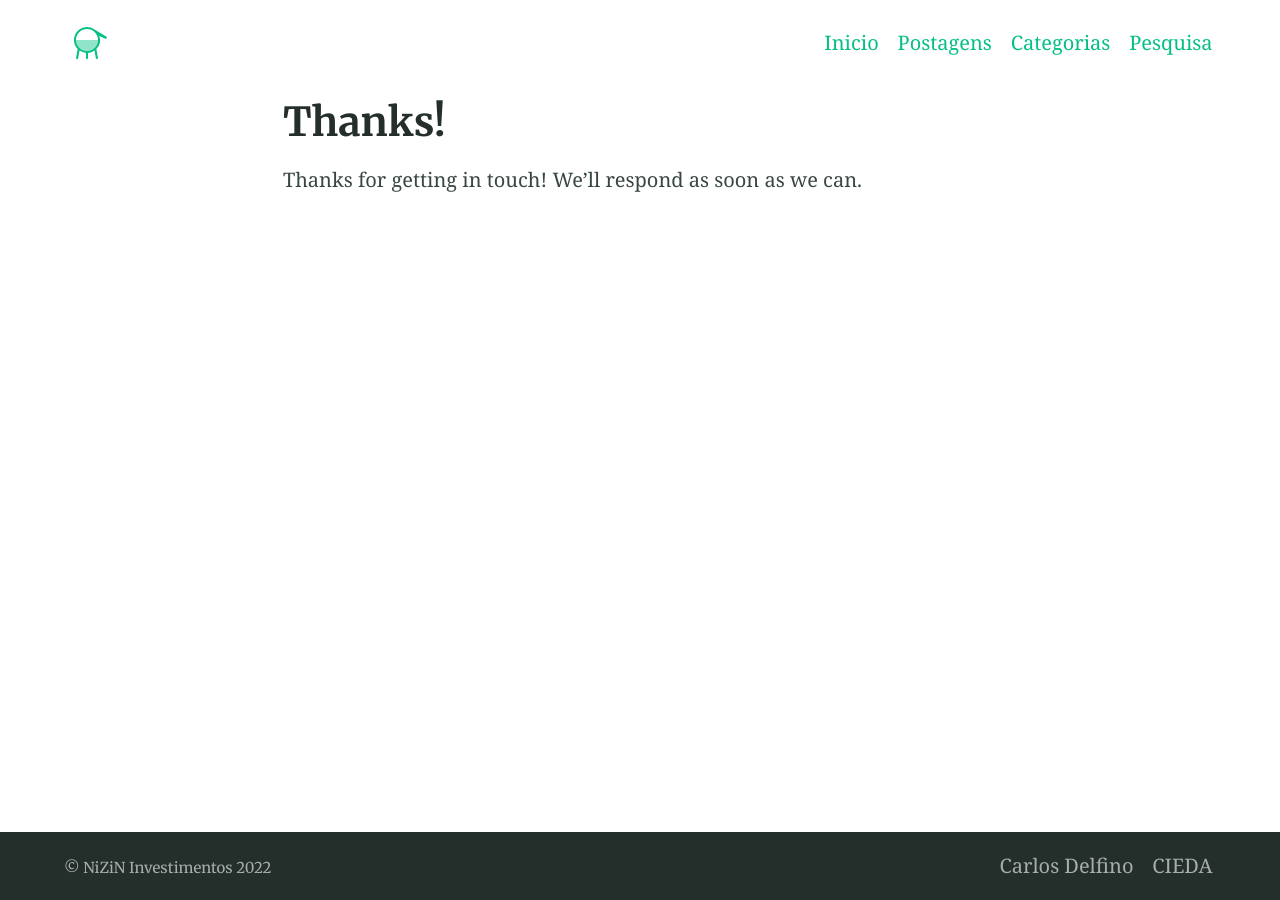
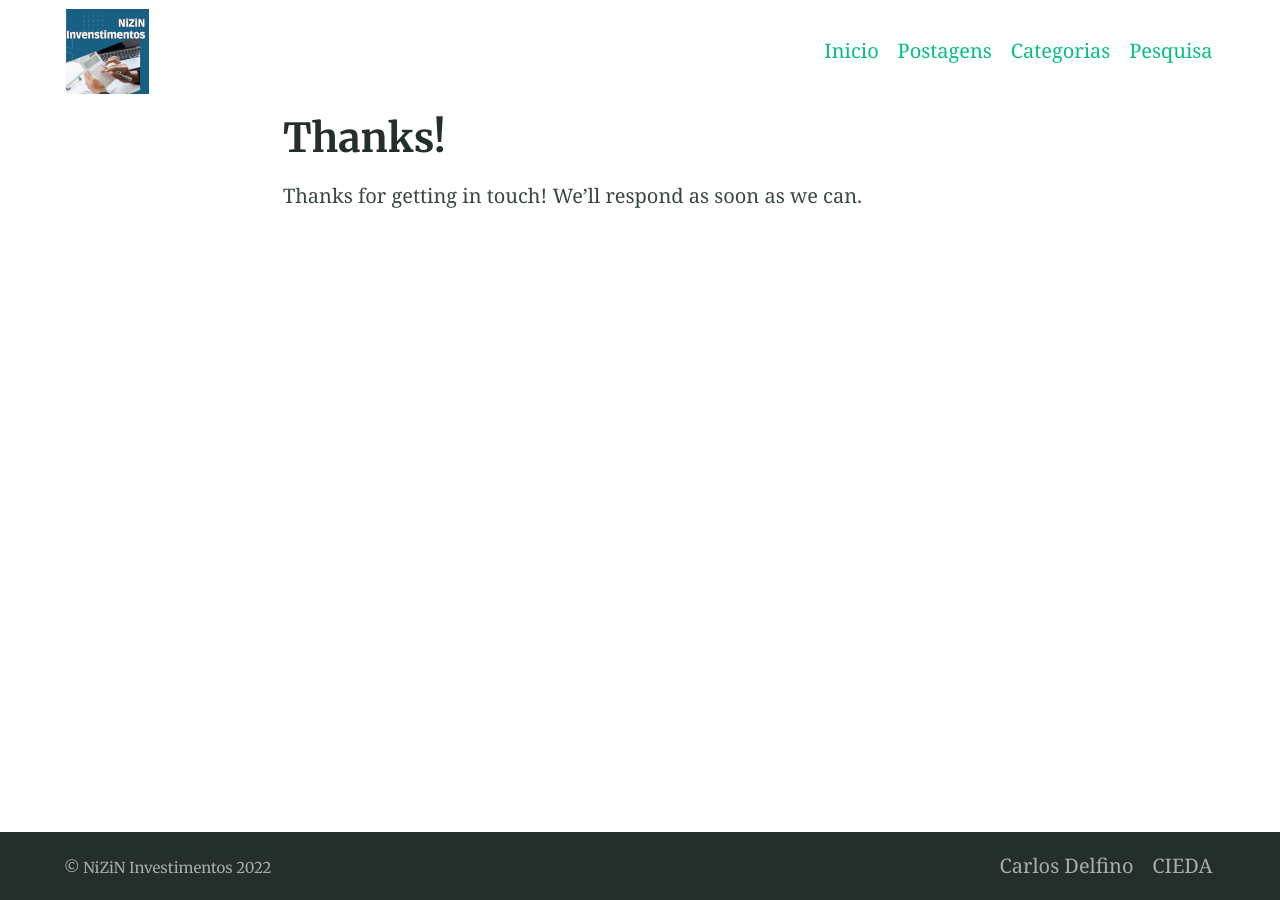
Before and after one commit to NIZIN-invest/nizin-invest.github.io, a Jekyll site: the page built from thanks.md, in a window 1280 px wide. Built offline with Jekyll 4.4.1, drawn with Linux system fonts in a browser that asks for light colours.

Commit message:
Novo Logo para o site, nova feature image

```diff
--- a/_config.yml
+++ b/_config.yml
@@ -66,7 +66,7 @@ collections:
     description: "Nossas Postagens, Artigos e Estudos" # The post list page content
     feature_text: |
       Bem vindo ao nosso Blog
-    feature_image: "https://picsum.photos/2560/600?image=866"
+    feature_image: "assets/images/financas_investimentos/Header NiZiN Investimentos.png"
 
 # 6. Jekyll collections settings
 defaults:
@@ -92,7 +92,7 @@ defaults:
 encoding: utf-8 # Make sure the encoding is right
 lang: pt-BR # Set the site language
 title: "NiZiN Investimentos" # Site name or title, also used in jekyll-seo-tag
-logo: "/assets/logos/logo.svg" # Site logo, also used in jekyll-seo-tag
+logo: "/assets/logos/logo@144px.png" # Site logo, also used in jekyll-seo-tag
 description: "NiZiN Investimentos é uma iniciativa que reune desenvolvedores e analistas para produzir código para ciência de dados com foco em investimentos e finanças." # Site description and default description, also used in jekyll-seo-tag
 url: "https://nizin-invest.github.io" # Site url, also used in jekyll-seo-tag
 baseurl: ""
```
Also changed, not shown: assets/logos/Logo NiZiN Investimentos.png (added), assets/logos/logo@1024px.png, assets/logos/logo@120px.png, assets/logos/logo@144px.png, assets/logos/logo@16px.png, assets/logos/logo@180px.png, assets/logos/logo@32px.png, assets/logos/logo@512px.png, assets/logos/logo@96px.png.
